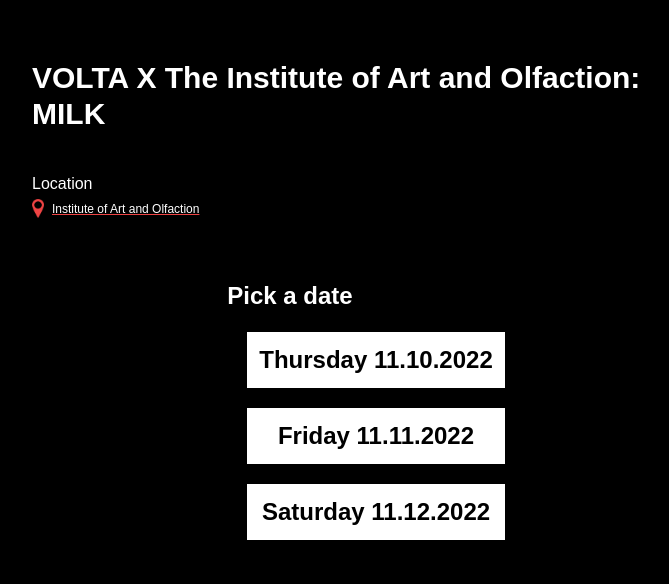
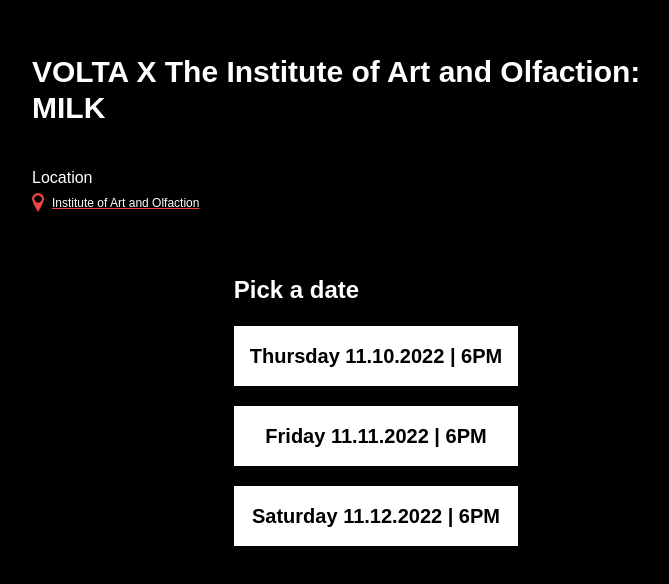
Before and after one commit to megpara/tix, a Next.js app: page /tix in a window 1280 px wide. Shown: the part 130-714 px from the top of the page, without its empty margins (264-933 px from the left). Built offline with nearby package versions, Linux system fonts and the light colour scheme; no server answers.

Commit message:
Add time

```diff
--- a/components/Tickets/Date.tsx
+++ b/components/Tickets/Date.tsx
@@ -9,15 +9,16 @@
   return (
     <div className="mt-5">
       <div className="text-2xl font-bold">Pick a date</div>
+      {/* <div className="py-4">All shows begin at 6pm</div> */}
       {event.dates.map((d) => {
         return (
           <div
             key={d}
             style={{ background: date === d ? "#6b7280" : "white" }}
             onClick={() => selectDate(d)}
-            className="bg-white text-black text-2xl m-5 p-2 text-center font-bold border-white border-solid border-4 cursor-pointer"
+            className="bg-white text-black text-xl m-5 p-4 text-center font-bold cursor-pointer w-full mx-0"
           >
-            {d}
+            {d} | 6PM
           </div>
         );
       })}
--- a/pages/index.tsx
+++ b/pages/index.tsx
@@ -21,7 +21,7 @@
           <div className="m-auto" style={{ maxWidth: 500 }}>
             <img src="olfactionHeaderImg.png" style={{ maxHeight: 400 }} />
             <div className="text-gray-500 uppercase font-bold mt-5">
-              {event.dates.join(" || ")}
+              {event.dates.join(" | ")}, 6pm
             </div>
             <Link href="/tix">
               <div className="font-bold text-2xl mt-2 cursor-pointer hover:text-red-500">
```
